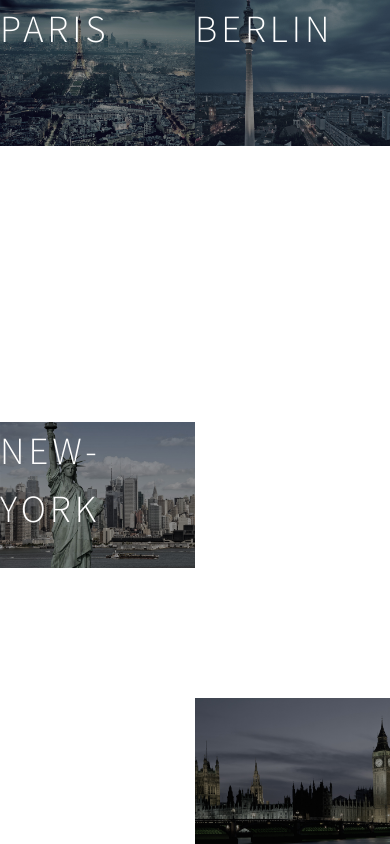
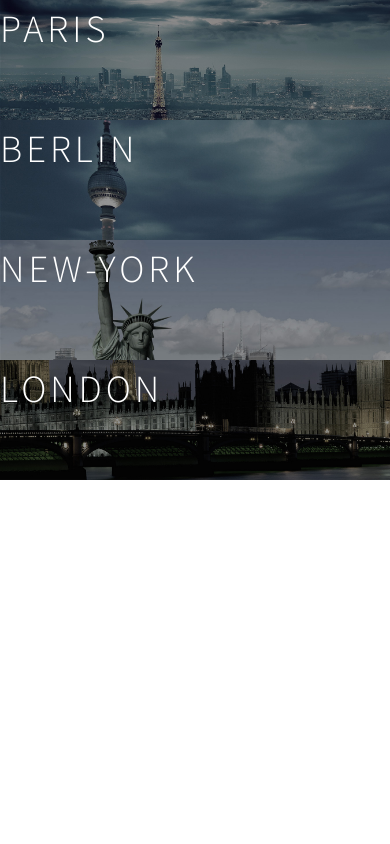
Before and after one commit to LucasFyl/streetart, a PHP site: page / in a window 390 px wide. Run offline with PHP 8.4, Linux system fonts and the light colour scheme; style sheets or scripts are compiled from the project's sources; some libraries are stand-ins or nearby versions.

Commit message:
Responsive

```diff
--- /dev/null
+++ b/css/less/iphone.css
@@ -0,0 +1,8 @@
+body {
+  width: 100%;
+}
+body #home .city {
+  position: relative;
+  height: 120px !important;
+  width: 100% !important;
+}
--- /dev/null
+++ b/css/less/iphone.less
@@ -0,0 +1,11 @@
+body{
+    width: 100%;
+
+    #home{
+        .city{
+            position: relative;
+            height: 120px !important;
+            width: 100% !important;
+        }
+    }
+}
--- a/index.php
+++ b/index.php
@@ -14,6 +14,7 @@
 
         <link rel="stylesheet" href="css/normalize.css">
         <link rel="stylesheet" href="css/less/main.css">
+        <link rel="stylesheet" href='css/less/iphone.css' media='screen and (min-width: 320px) and (max-width: 640px)'/>
         <link href='http://fonts.googleapis.com/css?family=Source+Sans+Pro:300,400' rel='stylesheet' type='text/css'>
         <script src="js/vendor/modernizr-2.6.2.min.js"></script>
     </head>
```
Also changed, not shown: berlin.html (+13 -0 lines), css/css/iphone.css (added, +8 -0 lines).
